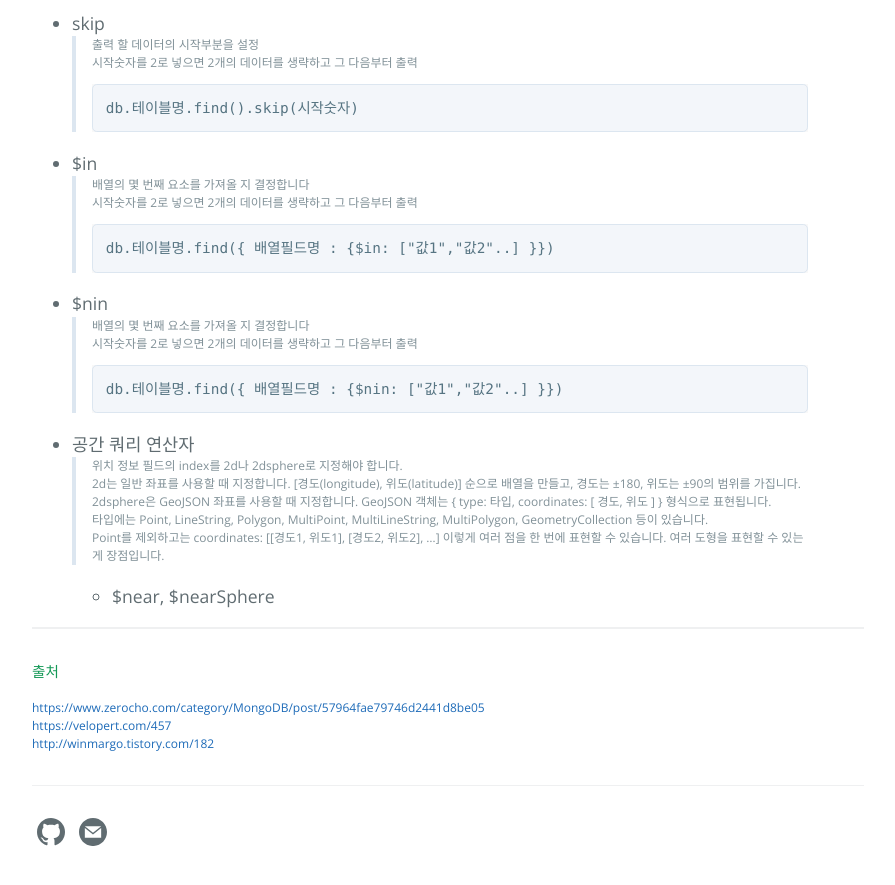
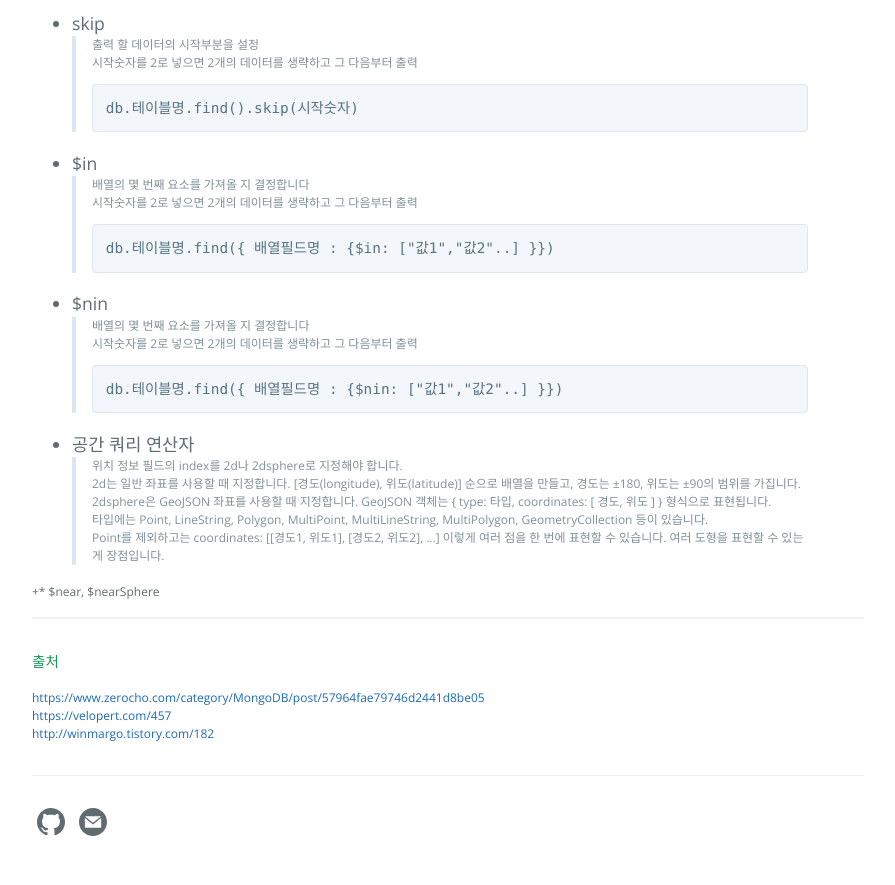
Before and after one commit to zzingyuna/test_site.github.io, a Jekyll site: the page built from _posts/2018-05-07-mongoDB2.md, in a window 1280 px wide and 900 px high, scrolled down 8108 px. Shown: the top 885 px of the window, without its empty margins (192-1087 px from the left). Built offline with Jekyll 4.4.1, drawn with Linux system fonts in a browser that asks for light colours.

```diff
--- a/_posts/2018-05-07-mongoDB2.md
+++ b/_posts/2018-05-07-mongoDB2.md
@@ -254,7 +254,7 @@ layout: post
 >타입에는  Point, LineString, Polygon, MultiPoint, MultiLineString, MultiPolygon, GeometryCollection 등이 있습니다.
 >Point를 제외하고는 coordinates: [[경도1, 위도1], [경도2, 위도2], ...] 이렇게 여러 점을 한 번에 표현할 수 있습니다. 여러 도형을 표현할 수 있는 게 장점입니다.
 
-  * $near, $nearSphere
++* $near, $nearSphere
 
 
 
```
